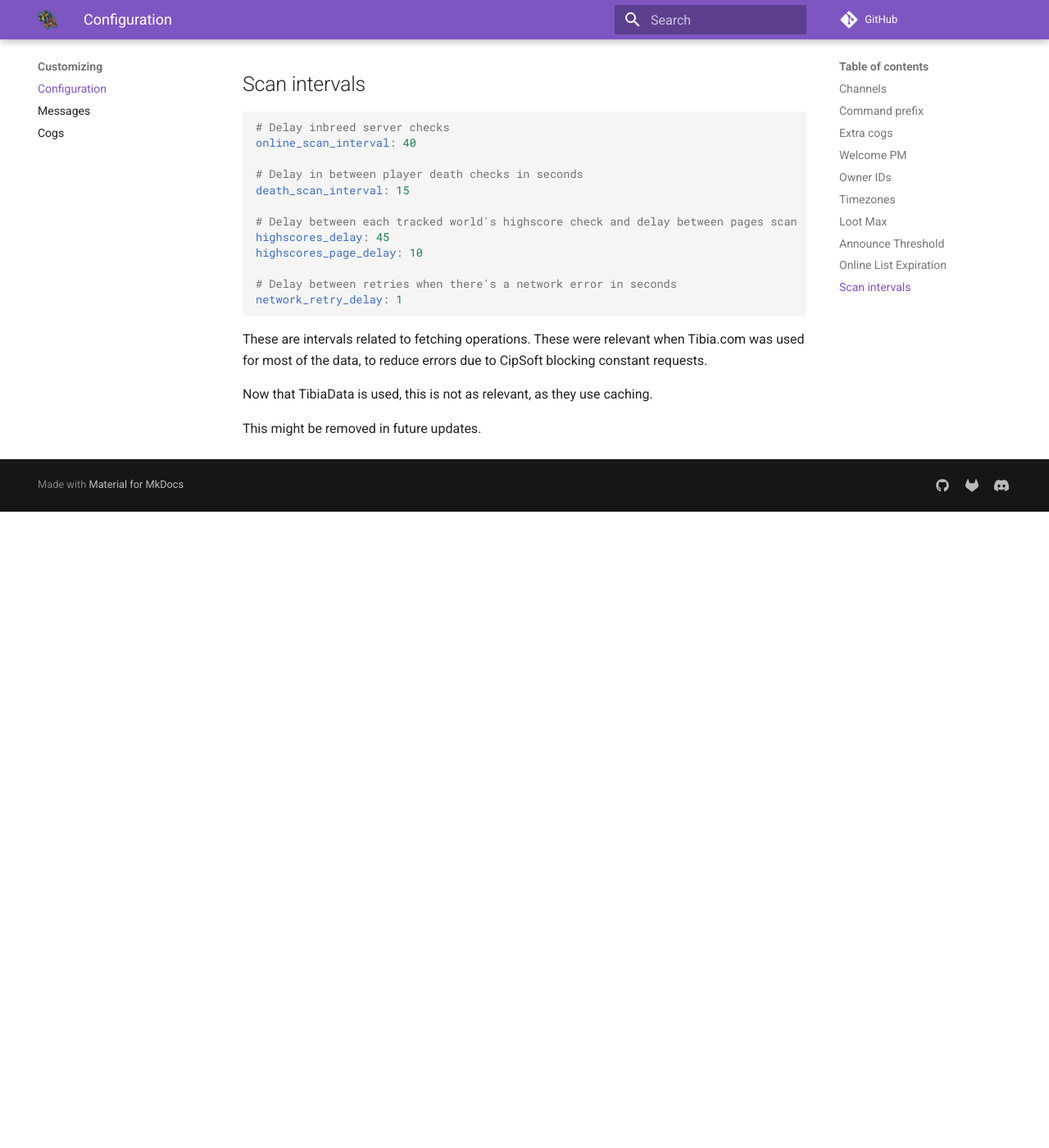
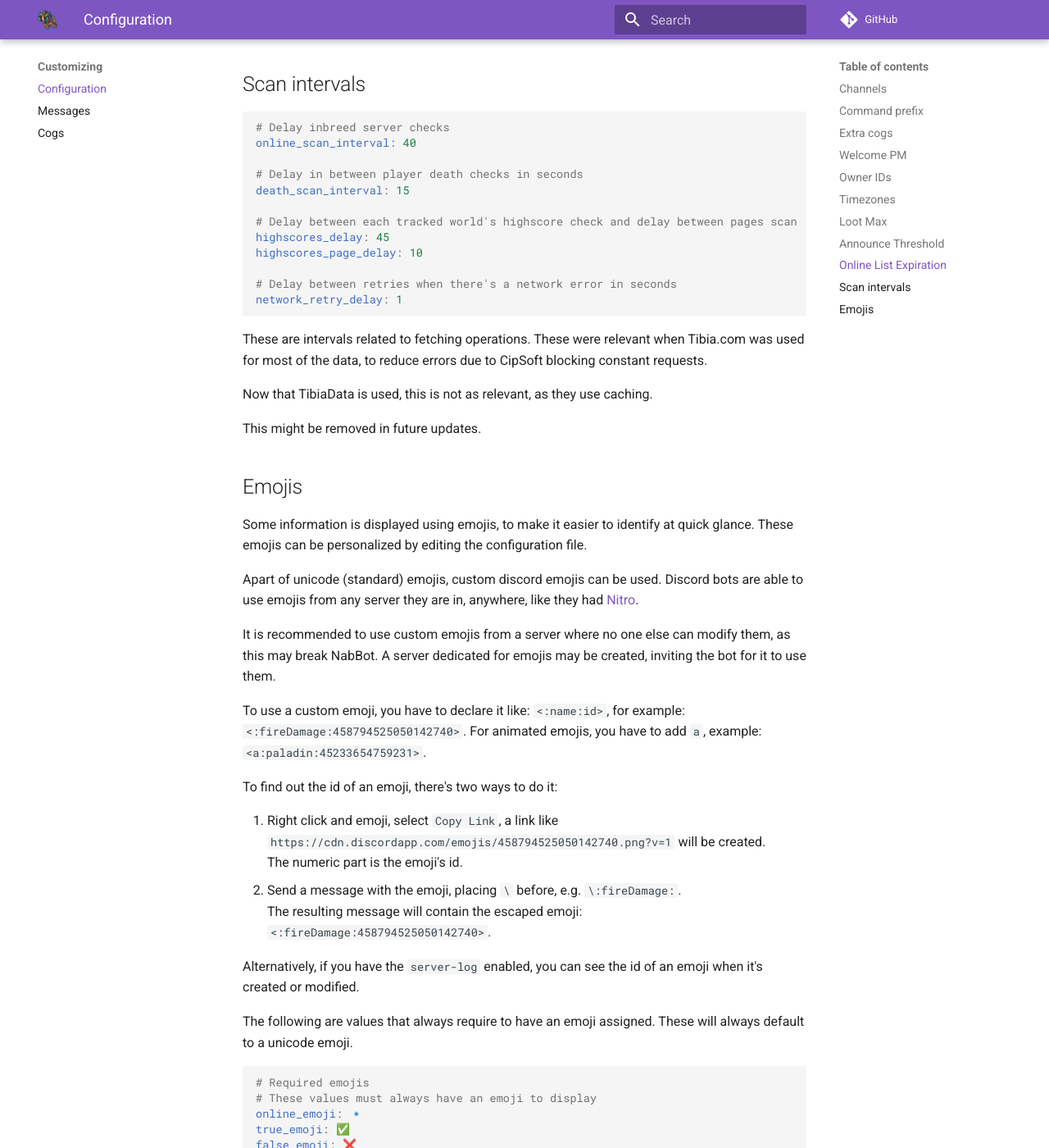
Before and after one commit to Galarzaa90/NabBot, an MkDocs documentation site: the page built from docs/customizing/config.md, in a window 1280 px wide and 1400 px high, scrolled down 3810 px. Shown: the whole window at 82% size. Built offline with MkDocs 1.6.1 and Material for MkDocs 9.7.7, drawn with Linux system fonts in a browser that asks for light colours; comment, search, counter and statistics services are not loaded; old or Windows-style settings are respelled for this version of MkDocs; before the commit the page ends 4434 px from its top, so only the background shows below that; some of the changed text lies outside the part shown.

Commit message:
Added more configurable emojis - Level up, death emojis - Vocation emojis - True/false emojis - Closes #101

````diff
--- a/docs/customizing/config.md
+++ b/docs/customizing/config.md
@@ -166,3 +166,69 @@ These were relevant when Tibia.com was used for most of the data, to reduce erro
 Now that TibiaData is used, this is not as relevant, as they use caching.
 
 This might be removed in future updates.
+
+## Emojis
+Some information is displayed using emojis, to make it easier to identify at quick glance.
+These emojis can be personalized by editing the configuration file.
+
+Apart of unicode (standard) emojis, custom discord emojis can be used.
+Discord bots are able to use emojis from any server they are in, anywhere, like they had [Nitro](https://discordapp.com/nitro).
+
+It is recommended to use custom emojis from a server where no one else can modify them, as this may break NabBot.
+A server dedicated for emojis may be created, inviting the bot for it to use them.
+
+To use a custom emoji, you have to declare it like: `<:name:id>`, for example: `<:fireDamage:458794525050142740>`.
+For animated emojis, you have to add `a`, example: `<a:paladin:45233654759231>`.
+
+To find out the id of an emoji, there's two ways to do it:
+
+1. Right click and emoji, select `Copy Link`, a link like `https://cdn.discordapp.com/emojis/458794525050142740.png?v=1` will be created.
+   The numeric part is the emoji's id.
+2. Send a message with the emoji, placing `\` before, e.g. `\:fireDamage:`.
+   The resulting message will contain the escaped emoji: `<:fireDamage:458794525050142740>`.
+
+Alternatively, if you have the `server-log` enabled, you can see the id of an emoji when it's created or modified.
+
+The following are values that always require to have an emoji assigned. These will always default to a unicode emoji.
+```yaml
+# Required emojis
+# These values must always have an emoji to display
+online_emoji: 🔹
+true_emoji: ✅
+false_emoji: ❌
+levelup_emoji: 🌟
+death_emoji: ☠
+pvpdeath_emoji: 💀
+# These emojis are also used in vocation filtering
+novoc_emoji: 🐣
+druid_emoji: ❄
+sorcerer_emoji: 🔥
+paladin_emoji: 🏹
+knight_emoji: 🛡
+```
+
+The following are optional emojis. By default, these values will show text, for example creature elemental resistances.
+The unicode emojis used by default are only placeholders, and it is advised to use custom emojis that better represent their values.
+
+The `images\emoji` folder contains a set of suggested images to use for custom emojis.
+```yaml
+# Optional emojis
+# Whether to use or not emojis to show discord status in serverinfo command.
+use_status_emojis: false
+status_emojis:
+  online: 💚
+  dnd: ♥
+  idle: 💛
+  offline: 🖤
+
+# Whether to use emojis to represent elemental damage in spells and monsters info
+use_elemental_emojis: false
+elemental_emojis:
+  physical: ⚔
+  earth: 🌿
+  fire: 🔥
+  energy: ⚡
+  ice: ❄
+  death: 💀
+  holy: 🔱
+```
````
Also changed, not shown: CHANGELOG.md (+5 -0 lines), images/emoji/false.png (added), images/emoji/true.png (added), 7 other files.
